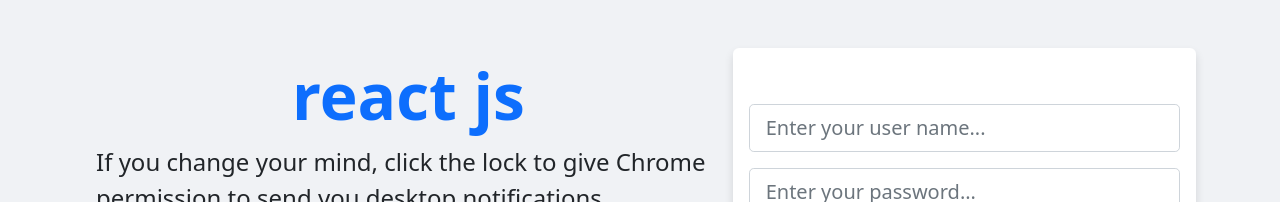
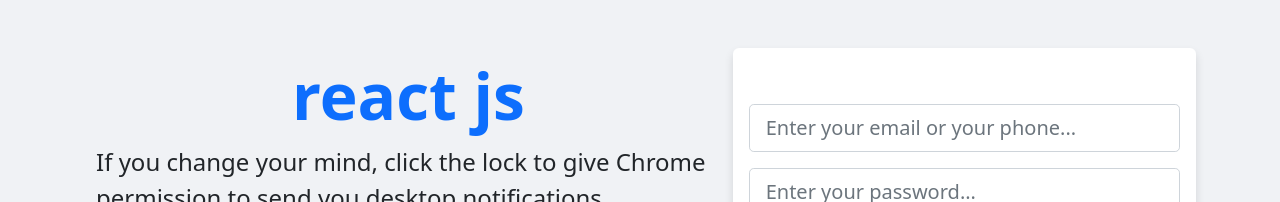
Before and after one commit to tylerdurden2k2/jwt-front-end, a React (Create React App) app: page /login in a window 1280 px wide. Shown: the top 202 px of the page. Built offline with nearby package versions, Linux system fonts and the light colour scheme.

Commit message:
done-login

```diff
--- a/src/App.js
+++ b/src/App.js
@@ -22,7 +22,7 @@
                     <Route path="/register">
                         <Register />
                     </Route>
-                    <Route exact path="/">
+                    <Route path="/" exact={true}>
                         Home
                     </Route>
                     <Route path="*">404 Not Found</Route>
--- a/src/components/Login/Login.js
+++ b/src/components/Login/Login.js
@@ -1,9 +1,39 @@
 import "./Login.scss";
 import { Link } from "react-router-dom";
 import { useHistory } from "react-router-dom";
+import { useState } from "react";
+import { toast } from "react-toastify";
+import { userLogin } from "../../services/userService";
 
 const Login = (props) => {
     const history = useHistory();
+    const [keyLogin, setKeyLogin] = useState("");
+    const [password, setPassword] = useState("");
+
+    const defaultObj = {
+        keyLogin: true,
+        password: true,
+    };
+
+    const [validField, setValidField] = useState(defaultObj);
+
+    const handleLogin = async () => {
+        setValidField(defaultObj);
+        //valid form
+        if (!keyLogin) {
+            toast.error("Please enter your email or your phone!");
+            setValidField({ ...defaultObj, keyLogin: false });
+            return;
+        }
+        if (!password) {
+            toast.error("Please enter your password!");
+            setValidField({ ...defaultObj, password: false });
+            return;
+        }
+        let response = await userLogin({ keyLogin, password });
+        console.log("check response: ", response);
+    };
+
     const handleToRegisterPage = () => {
         history.push("/register");
     };
@@ -27,19 +57,34 @@
                         <div className="col-12 my-2">
                             <input
                                 type="text"
-                                className="form-control form-control-lg"
-                                placeholder="Enter your user name..."
+                                className={
+                                    validField.keyLogin
+                                        ? "form-control form-control-lg"
+                                        : "form-control is-invalid form-control-lg"
+                                }
+                                placeholder="Enter your email or your phone..."
+                                value={keyLogin}
+                                onChange={(e) => setKeyLogin(e.target.value)}
                             />
                         </div>
                         <div className="col-12 my-2">
                             <input
                                 type="password"
-                                className="form-control form-control-lg"
+                                className={
+                                    validField.password
+                                        ? "form-control form-control-lg"
+                                        : "form-control is-invalid form-control-lg"
+                                }
                                 placeholder="Enter your password..."
+                                value={password}
+                                onChange={(e) => setPassword(e.target.value)}
                             />
                         </div>
                         <div className="col-12 my-2">
-                            <button className="btn btn-primary w-100 btn-lg">
+                            <button
+                                className="btn btn-primary w-100 btn-lg"
+                                onClick={() => handleLogin()}
+                            >
                                 Login
                             </button>
                         </div>
--- a/src/components/Navigation/Nav.js
+++ b/src/components/Navigation/Nav.js
@@ -4,7 +4,7 @@
 const Nav = (props) => {
     return (
         <div className="topnav">
-            <NavLink activeClassName="active" exact to="/">
+            <NavLink activeClassName="active" to="/" exact={true}>
                 Home
             </NavLink>
             <NavLink activeClassName="active" to="/news">
--- a/src/services/userService.js
+++ b/src/services/userService.js
@@ -3,3 +3,7 @@
 export const registerNewUser = (data) => {
     return axios.post("http://localhost:8080/api/v1/register-user", data);
 };
+
+export const userLogin = (data) => {
+    return axios.post("http://localhost:8080/api/v1/login-user", data);
+};
```
